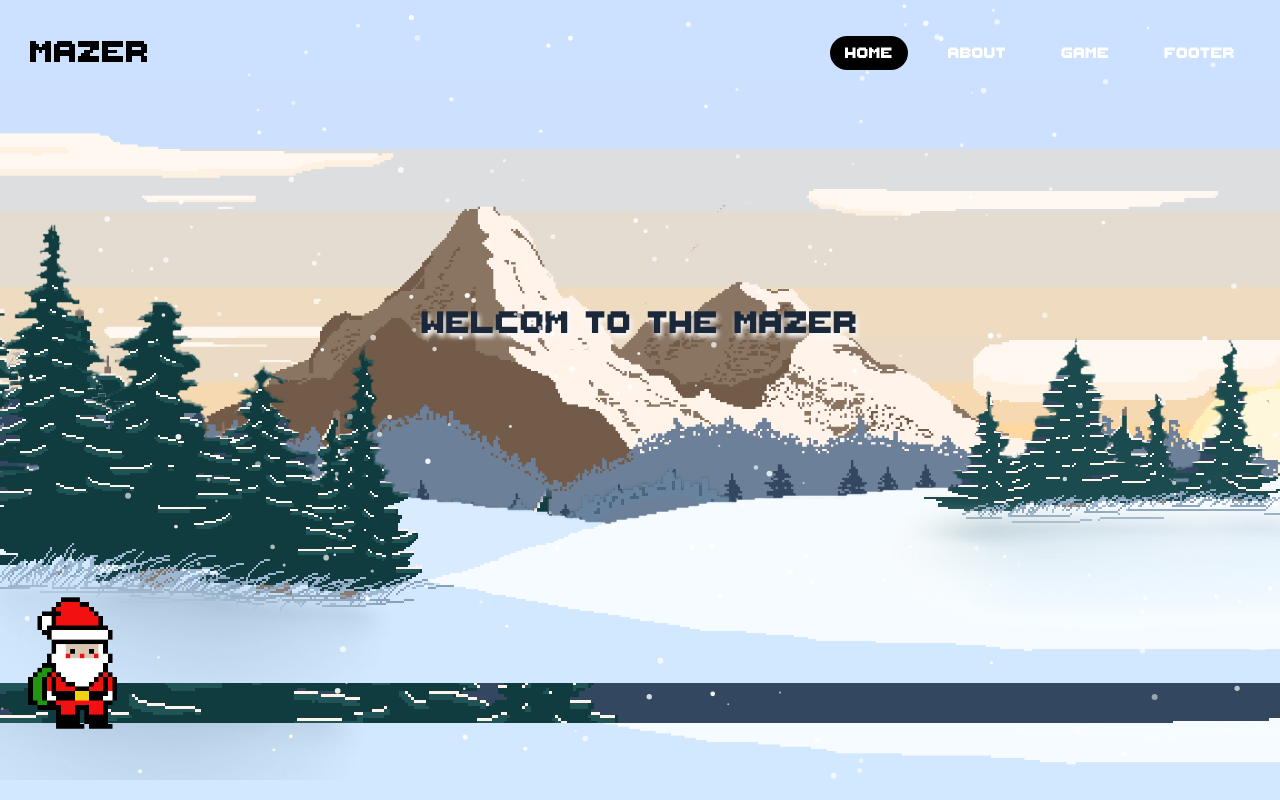
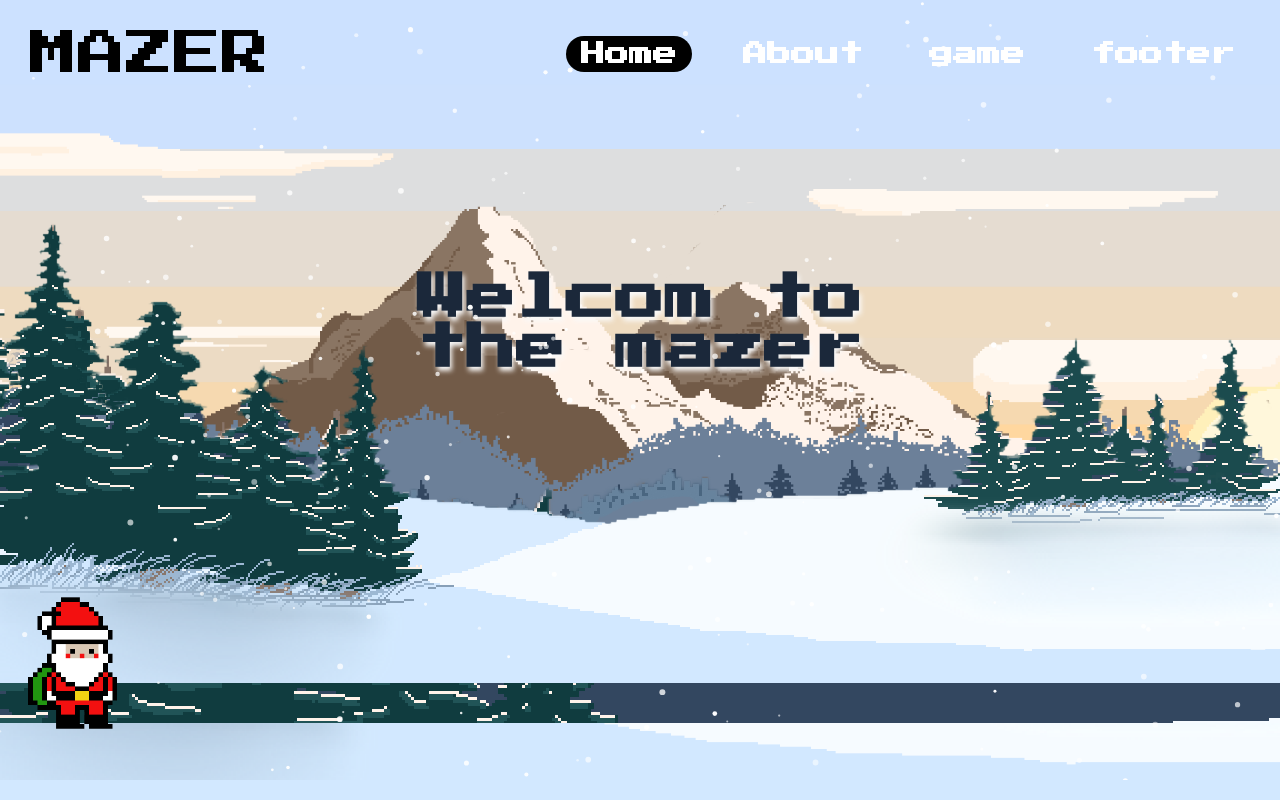
Before and after one commit to adamhayek2/the-maze-game, a plain HTML site: page index.html in a window 1280 px wide. Shown: the top 800 px of the page. Drawn offline with Linux system fonts and the light colour scheme.

Commit message:
changing font-family

```diff
--- a/resources/css/style.css
+++ b/resources/css/style.css
@@ -1,24 +1,13 @@
-/* @import url('https://fonts.googleapis.com/css2?family=Poppins:wght@300;400;500;600;700;800;900&display=swap'); */
-@font-face {
-    font-family: "ThaleahFat";
-    src: url("../ThaleahFat.ttf");
-}
+@import url('https://fonts.googleapis.com/css2?family=Press+Start+2P&display=swap');
 
 
-@font-face {
-    font-family: 'thaleahfatmedium';
-    src: url('../fonts/thaleahfat-webfont.woff2') format('woff2'),
-         url('../fonts/thaleahfat-webfont.woff') format('woff');
-    font-weight: normal;
-    font-style: normal;
 
-}
+
 * {
     margin: 0;
     padding: 0;
     box-sizing: border-box;
-    font-family: thaleahfatmedium;
-    font-weight: 100;
+    font-family: 'Press Start 2P', cursive;
 }
 html {
     scroll-behavior: smooth;
```
